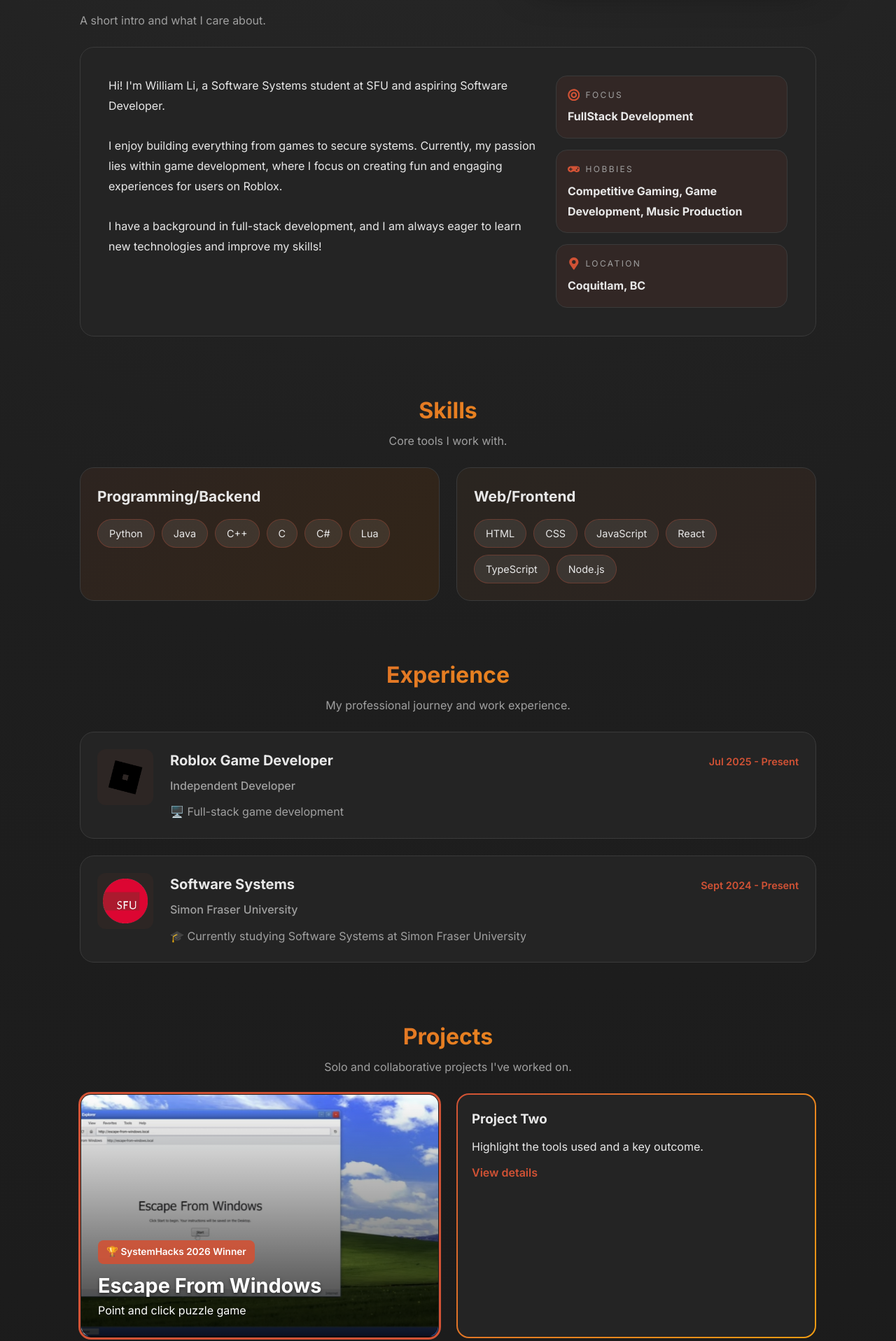
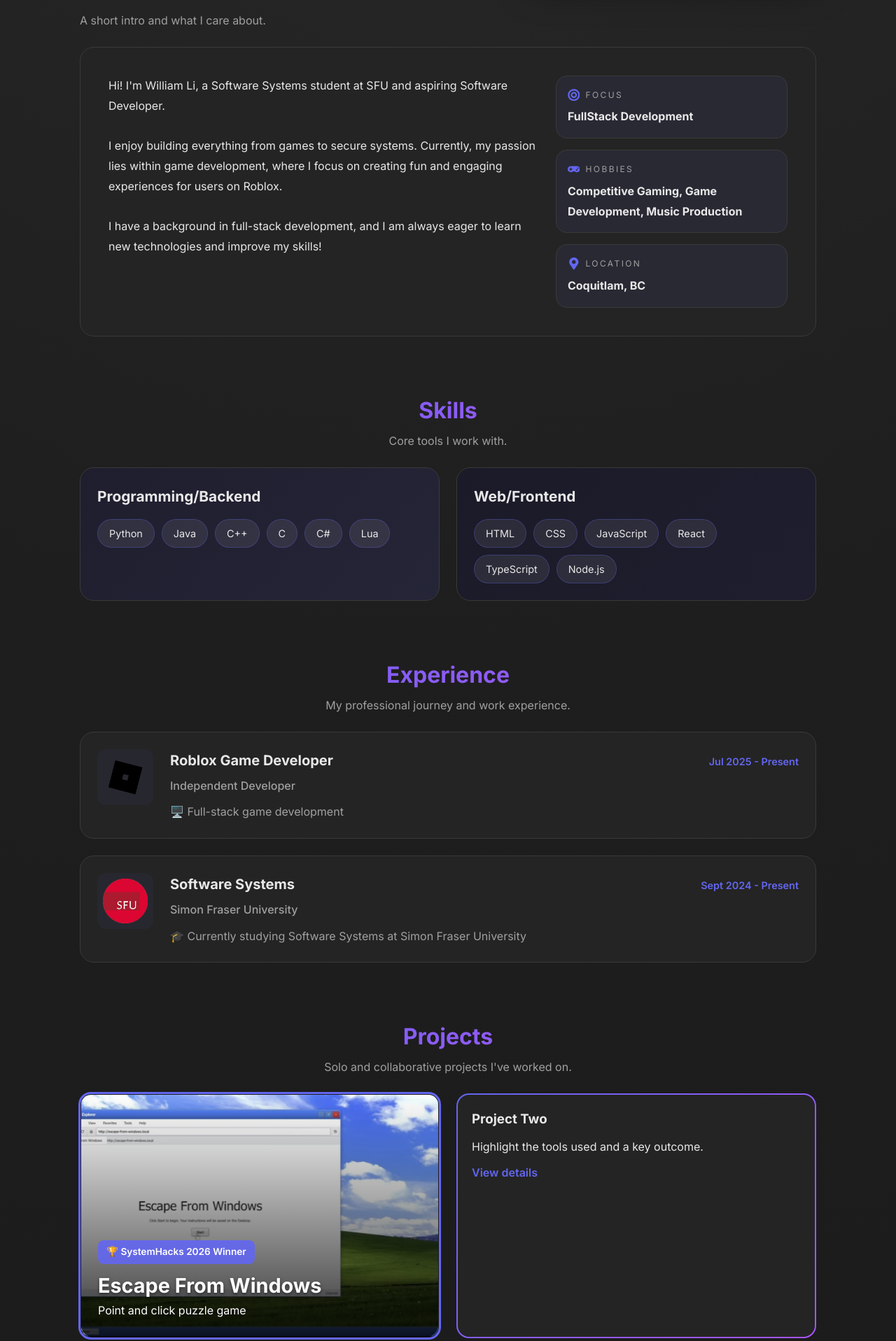
Before and after one commit to WL0000000/my-portfolio, a React (Vite) app in the folder portfolio/: page / in a window 1280 px wide. Shown: the part 714-2631 px from the top of the page at 70% size. Built offline with nearby package versions, Linux system fonts and the light colour scheme.

Commit message:
color change

```diff
--- a/portfolio/src/App.css
+++ b/portfolio/src/App.css
@@ -49,7 +49,7 @@
   font-size: 1.6rem;
   letter-spacing: 0.02em;
   font-weight: 700;
-  background: linear-gradient(135deg, #d15235 0%, #e67e22 50%, #f39c12 100%);
+  background: linear-gradient(135deg, #6366f1 0%, #8b5cf6 50%, #a855f7 100%);
   -webkit-background-clip: text;
   -webkit-text-fill-color: transparent;
   background-clip: text;
@@ -135,7 +135,7 @@
 
 .btn.primary:hover {
   transform: translateY(-2px);
-  box-shadow: 0 8px 20px rgba(209, 82, 53, 0.25);
+  box-shadow: 0 8px 20px rgba(99, 102, 241, 0.25);
 }
 
 .btn.ghost {
@@ -181,7 +181,7 @@
   font-weight: 600;
   font-size: 0.95rem;
   padding: 10px 12px;
-  background: rgba(209, 82, 53, 0.05);
+  background: rgba(99, 102, 241, 0.05);
   border: 1px solid var(--border);
   border-radius: 8px;
   transition: all 0.2s ease;
@@ -204,7 +204,7 @@
 .social-links a:hover {
   border-color: var(--accent);
   transform: translateY(-2px);
-  box-shadow: 0 4px 12px rgba(209, 82, 53, 0.1), inset 0 0 15px rgba(209, 82, 53, 0.12);
+  box-shadow: 0 4px 12px rgba(99, 102, 241, 0.1), inset 0 0 15px rgba(99, 102, 241, 0.12);
 }
 
 .social-links a svg {
@@ -214,7 +214,7 @@
 }
 
 .social-links a:hover {
-  background: rgba(209, 82, 53, 0.15);
+  background: rgba(99, 102, 241, 0.15);
   transform: translateX(6px);
 }
 
@@ -236,7 +236,7 @@
   font-family: var(--font-display);
   font-size: 2rem;
   margin-bottom: 6px;
-  background: linear-gradient(135deg, #d15235 0%, #e67e22 50%, #f39c12 100%);
+  background: linear-gradient(135deg, #6366f1 0%, #8b5cf6 50%, #a855f7 100%);
   -webkit-background-clip: text;
   -webkit-text-fill-color: transparent;
   background-clip: text;
@@ -271,7 +271,7 @@
   padding: 16px;
   border: 1px solid var(--border);
   border-radius: 16px;
-  background: rgba(209, 82, 53, 0.08);
+  background: rgba(99, 102, 241, 0.08);
   position: relative;
   overflow: hidden;
   transition: all 0.3s ease;
@@ -282,7 +282,7 @@
 .stats li:hover {
   border-color: var(--accent);
   transform: translateY(-2px);
-  box-shadow: 0 4px 12px rgba(209, 82, 53, 0.1), inset 0 0 20px rgba(209, 82, 53, 0.15);
+  box-shadow: 0 4px 12px rgba(99, 102, 241, 0.1), inset 0 0 20px rgba(99, 102, 241, 0.15);
 }
 
 .stats span {
@@ -328,7 +328,7 @@
   right: -2px;
   bottom: -2px;
   border-radius: 18px;
-  background: linear-gradient(135deg, #d15235 0%, #e67e22 50%, #f39c12 100%);
+  background: linear-gradient(135deg, #6366f1 0%, #8b5cf6 50%, #a855f7 100%);
   z-index: -1;
 }
 
@@ -345,7 +345,7 @@
   border-radius: 16px;
   transition: transform 0.3s ease, box-shadow 0.3s ease;
   overflow: hidden;
-  box-shadow: 0 0 0 2px #d15235;
+  box-shadow: 0 0 0 2px #6366f1;
 }
 
 .project-card-featured::before {
@@ -378,13 +378,13 @@
 
 .project-card-featured:hover {
   transform: scale(1.05);
-  box-shadow: 0 12px 24px rgba(209, 82, 53, 0.3);
+  box-shadow: 0 12px 24px rgba(99, 102, 241, 0.3);
 }
 
 .project-badge {
   display: inline-block;
   padding: 6px 12px;
-  background: rgba(209, 82, 53, 0.9);
+  background: rgba(99, 102, 241, 0.9);
   border-radius: 8px;
   font-size: 0.85rem;
   font-weight: 600;
@@ -411,11 +411,11 @@
 }
 
 .skill-box:first-child {
-  background: linear-gradient(135deg, #2d2420 0%, #322518 100%);
+  background: linear-gradient(135deg, #1e1e2e 0%, #252538 100%);
 }
 
 .skill-box:nth-child(2) {
-  background: linear-gradient(135deg, #2a2520 0%, #2d2420 100%);
+  background: linear-gradient(135deg, #1a1a28 0%, #1e1e2e 100%);
 }
 
 .skill-box h3 {
@@ -434,7 +434,7 @@
   padding: 8px 16px;
   border-radius: 999px;
   background: rgba(255, 255, 255, 0.08);
-  border: 1px solid rgba(209, 82, 53, 0.3);
+  border: 1px solid rgba(99, 102, 241, 0.3);
   font-size: 0.9rem;
   color: var(--text-primary);
   transition: all 0.2s ease;
@@ -476,7 +476,7 @@
   font-family: var(--font-display);
   font-size: 3rem;
   margin-bottom: 16px;
-  background: linear-gradient(135deg, #d15235 0%, #e67e22 50%, #f39c12 100%);
+  background: linear-gradient(135deg, #6366f1 0%, #8b5cf6 50%, #a855f7 100%);
   -webkit-background-clip: text;
   -webkit-text-fill-color: transparent;
   background-clip: text;
@@ -512,7 +512,7 @@
 .experience-item:hover {
   border-color: var(--accent);
   transform: translateY(-4px);
-  box-shadow: 0 12px 24px rgba(209, 82, 53, 0.1);
+  box-shadow: 0 12px 24px rgba(99, 102, 241, 0.1);
 }
 
 .experience-item-content {
@@ -528,7 +528,7 @@
   flex-shrink: 0;
   padding: 8px;
   border-radius: 12px;
-  background: rgba(209, 82, 53, 0.05);
+  background: rgba(99, 102, 241, 0.05);
 }
 
 .experience-text {
@@ -588,7 +588,7 @@
 .footer-name {
   font-weight: 700;
   font-size: 1.5rem;
-  background: linear-gradient(135deg, #d15235 0%, #e67e22 50%, #f39c12 100%);
+  background: linear-gradient(135deg, #6366f1 0%, #8b5cf6 50%, #a855f7 100%);
   -webkit-background-clip: text;
   -webkit-text-fill-color: transparent;
   background-clip: text;
--- a/portfolio/src/index.css
+++ b/portfolio/src/index.css
@@ -15,7 +15,7 @@
   --surface: #242424;
   --text-primary: #e8e8e8;
   --text-muted: #a0a0a0;
-  --accent: #d15235;
+  --accent: #6366f1;
   --border: #3a3a3a;
   --shadow: 0 20px 50px rgba(0, 0, 0, 0.5);
 }
```
